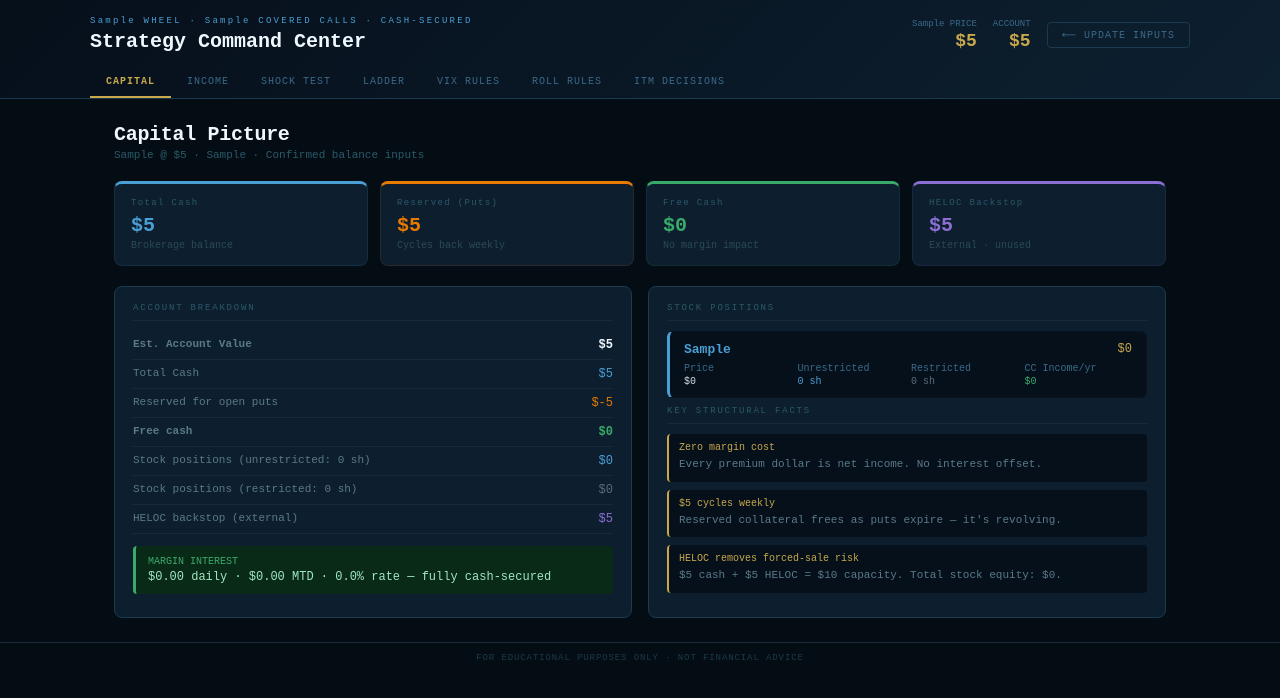
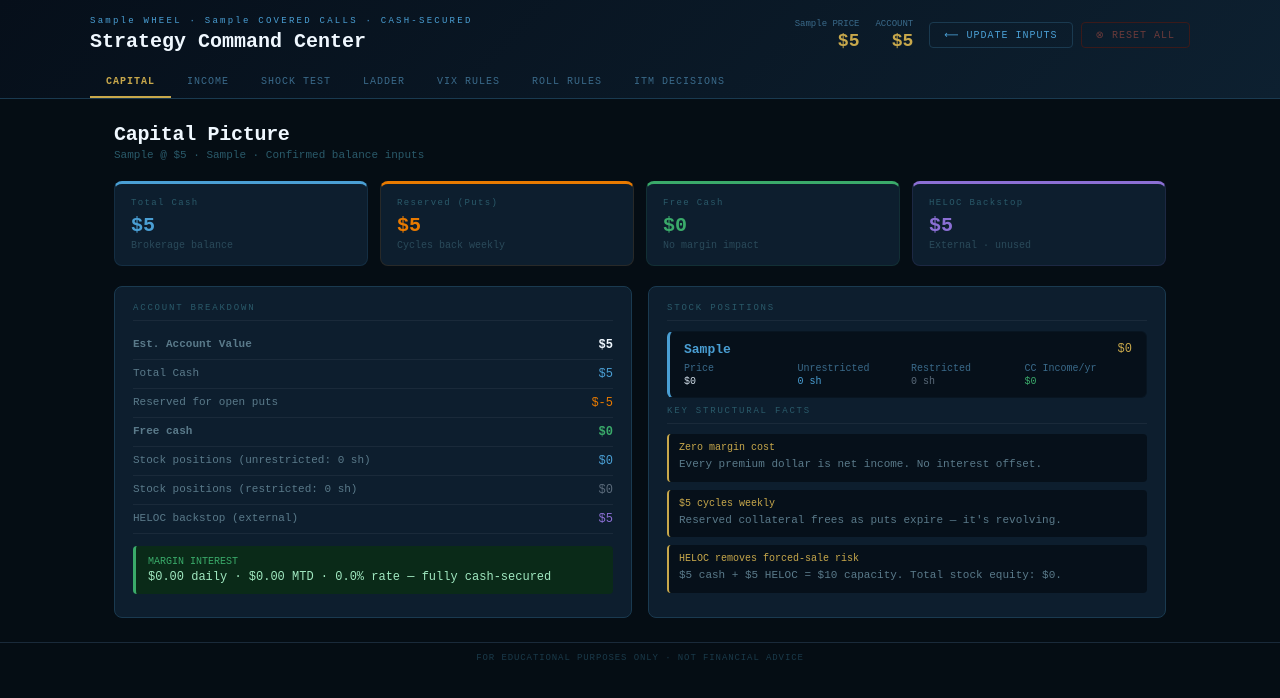
Before and after one commit to collejgit/Options-analyzer, a React (Vite) app: page / in a window 1280 px wide. Both pictures are taken after typing "Sample", "5", "5", "5", "5", "Sample" into the empty fields and a click on the button "GENERATE STRATEGY ANALYSIS →". Shown: the top 698 px of the page. Built offline with nearby package versions, Linux system fonts and the light colour scheme.

Commit message:
updated saving

```diff
--- a/src/App.jsx
+++ b/src/App.jsx
@@ -1,4 +1,4 @@
-import { useState, useEffect } from "react";
+import { useState } from "react";
 
 // ─── VIX REGIME DATA (static, not user-parameterized) ─────────────
 const VIX_REGIMES = [
@@ -128,29 +128,30 @@ const DEFAULT_FORM = {
   cyclesPerWeek: 5,
 };
 
-async function loadSavedParams() {
+// Storage uses localStorage — private to each user's browser, persists across refreshes.
+function loadSavedParams() {
   try {
-    const result = await window.storage.get(STORAGE_KEY, false);
-    return result ? JSON.parse(result.value) : null;
+    const raw = localStorage.getItem(STORAGE_KEY);
+    return raw ? JSON.parse(raw) : null;
   } catch {
     return null;
   }
 }
 
-async function saveParams(params) {
-  // Only persist personal fields — strategy params are defaults and don't need saving
+function saveParams(params) {
+  // Only persist personal fields — strategy params are defaults, no need to save
   const toSave = {};
   PERSONAL_FIELDS.forEach(k => { toSave[k] = params[k]; });
   try {
-    await window.storage.set(STORAGE_KEY, JSON.stringify(toSave), false);
+    localStorage.setItem(STORAGE_KEY, JSON.stringify(toSave));
   } catch (e) {
     console.error("Storage save failed:", e);
   }
 }
 
-async function clearSavedParams() {
+function clearSavedParams() {
   try {
-    await window.storage.delete(STORAGE_KEY, false);
+    localStorage.removeItem(STORAGE_KEY);
   } catch {}
 }
 
@@ -213,7 +214,6 @@ function EntryPage({ onSubmit, savedValues, onClearData }) {
     // Overlay any previously saved personal fields
     ...(savedValues || {}),
   }));
-  const [saving, setSaving] = useState(false);
   const [errors, setErrors] = useState({});
   const [hasSaved, setHasSaved] = useState(!!savedValues);
 
@@ -246,12 +246,10 @@ function EntryPage({ onSubmit, savedValues, onClearData }) {
   const handleSubmit = async () => {
     const errs = validate();
     if (Object.keys(errs).length > 0) { setErrors(errs); return; }
-    setSaving(true);
     // Coerce all numeric fields to numbers before saving
     const coerced = { ...form };
     REQUIRED_NUMERIC.forEach(({k}) => { coerced[k] = Number(coerced[k]); });
-    await saveParams(coerced);
-    setSaving(false);
+    saveParams(coerced);
     setHasSaved(true);
     onSubmit(coerced);
   };
@@ -446,16 +444,15 @@ function EntryPage({ onSubmit, savedValues, onClearData }) {
         {/* Submit */}
         <button
           onClick={handleSubmit}
-          disabled={saving}
           style={{
             width: "100%", padding: "16px", marginTop: 8,
-            background: saving ? "#1a3a5a" : "linear-gradient(135deg, #1a4a7a, #1a6aa8)",
-            color: saving ? "#5a8ab0" : "#f0f8ff", border: "1px solid #2a6aa8",
-            borderRadius: 6, cursor: saving ? "default" : "pointer", fontSize: 14, fontWeight: "700",
+            background: "linear-gradient(135deg, #1a4a7a, #1a6aa8)",
+            color: "#f0f8ff", border: "1px solid #2a6aa8",
+            borderRadius: 6, cursor: "pointer", fontSize: 14, fontWeight: "700",
             fontFamily: "monospace", letterSpacing: "0.1em",
           }}
         >
-          {saving ? "SAVING…" : "GENERATE STRATEGY ANALYSIS →"}
+          GENERATE STRATEGY ANALYSIS →
         </button>
 
         {/* Storage notice + clear option */}
@@ -478,7 +475,7 @@ function EntryPage({ onSubmit, savedValues, onClearData }) {
 }
 
 // ─── MAIN DASHBOARD ───────────────────────────────────────────────
-function Dashboard({ params, onReset }) {
+function Dashboard({ params, onReset, onClearData }) {
   // ── Derive everything from params ──
   const P = params;
   const SPY = P.underlyingPrice;
@@ -586,11 +583,22 @@ function Dashboard({ params, onReset }) {
                 <div style={{ fontSize: 9, color: "#3a6a8a", marginBottom: 2 }}>ACCOUNT</div>
                 <div style={{ fontSize: 18, fontWeight: "700", color: "#c8a84b" }}>{fmt(ACCOUNT)}</div>
               </div>
-              <button onClick={onReset} style={{
-                padding: "6px 14px", background: "transparent", color: "#3a6a8a",
-                border: "1px solid #1a3a50", borderRadius: 4, cursor: "pointer",
-                fontSize: 10, fontFamily: "monospace", letterSpacing: "0.1em",
-              }}>⟵ UPDATE INPUTS</button>
+              <div style={{ display: "flex", gap: 8 }}>
+                <button onClick={onReset} style={{
+                  padding: "6px 14px", background: "transparent", color: "#4a9fd4",
+                  border: "1px solid #1a3a50", borderRadius: 4, cursor: "pointer",
+                  fontSize: 10, fontFamily: "monospace", letterSpacing: "0.1em",
+                }}>⟵ UPDATE INPUTS</button>
+                <button onClick={() => {
+                  if (window.confirm("Clear all saved data and return to blank entry form?")) {
+                    onClearData();
+                  }
+                }} style={{
+                  padding: "6px 14px", background: "transparent", color: "#6a3a3a",
+                  border: "1px solid #3a1a1a", borderRadius: 4, cursor: "pointer",
+                  fontSize: 10, fontFamily: "monospace", letterSpacing: "0.1em",
+                }}>⊗ RESET ALL</button>
+              </div>
             </div>
           </div>
           <div style={{ display: "flex", gap: 0, overflowX: "auto" }}>
@@ -1296,55 +1304,39 @@ function SH({ title, sub }) {
 
 // ─── ROOT ─────────────────────────────────────────────────────────
 export default function App() {
-  const [params, setParams] = useState(null);       // submitted params → show dashboard
-  const [savedValues, setSavedValues] = useState(undefined); // undefined = loading, null = none, obj = found
-  const [ready, setReady] = useState(false);
-
-  // On mount: try to load saved personal params from private storage
-  useEffect(() => {
-    loadSavedParams().then(saved => {
-      setSavedValues(saved || null);
-      setReady(true);
-    });
-  }, []);
+  // Load from localStorage synchronously on first render — no async needed
+  const [params, setParams] = useState(() => loadSavedParams());
+  const [savedValues, setSavedValues] = useState(() => loadSavedParams());
 
   const handleSubmit = (formParams) => {
+    saveParams(formParams);
     setSavedValues(formParams);
     setParams(formParams);
   };
 
-  const handleReset = () => {
-    // Update savedValues with the last submitted params so EntryPage re-initializes correctly
-    if (params) setSavedValues(params);
+  const handleUpdateInputs = () => {
+    // Go back to entry form with current values pre-filled
     setParams(null);
   };
 
-  const handleClearData = async () => {
-    await clearSavedParams();
+  const handleReset = () => {
+    // Clear all saved data and return to blank entry form
+    clearSavedParams();
     setSavedValues(null);
     setParams(null);
   };
 
-  if (!ready) {
-    return (
-      <div style={{ fontFamily: "monospace", background: "#050d14", minHeight: "100vh", display: "flex", alignItems: "center", justifyContent: "center", color: "#3a6a8a" }}>
-        <div style={{ textAlign: "center" }}>
-          <div style={{ fontSize: 12, letterSpacing: "0.2em", marginBottom: 8 }}>LOADING</div>
-          <div style={{ fontSize: 10, color: "#1a3a4a" }}>Checking for saved configuration…</div>
-        </div>
-      </div>
-    );
-  }
-
+  // If saved params exist, go straight to dashboard (survives refresh)
+  // If not, show entry form
   if (!params) {
     return (
       <EntryPage
         onSubmit={handleSubmit}
         savedValues={savedValues}
-        onClearData={handleClearData}
+        onClearData={handleReset}
       />
     );
   }
 
-  return <Dashboard params={params} onReset={handleReset} />;
+  return <Dashboard params={params} onReset={handleUpdateInputs} onClearData={handleReset} />;
 }
```
